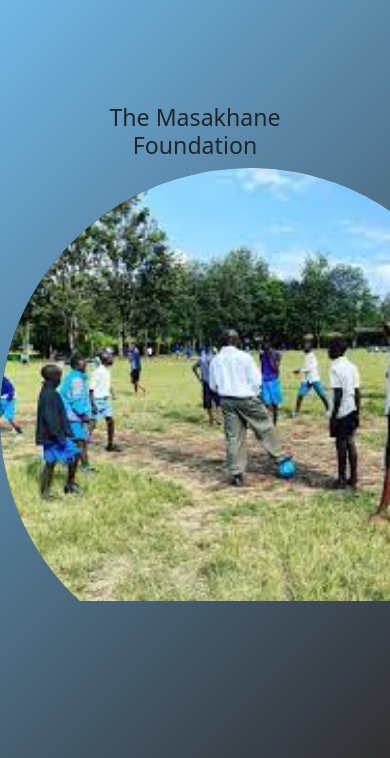
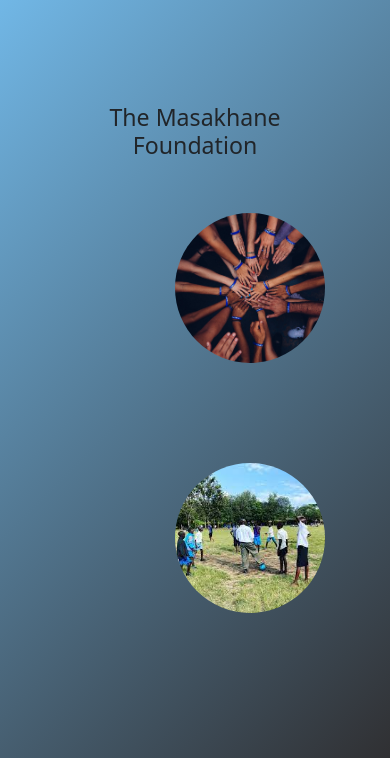
Before and after one commit to Juqula/-afeGaurd, a plain HTML site: page index.html in a window 390 px wide. Shown: the part 86-844 px from the top of the page. Drawn offline with nearby package versions, Linux system fonts and the light colour scheme; files whose address does not match are found by name.

Commit message:
added in css

```diff
--- a/Style.css
+++ b/Style.css
@@ -7,23 +7,34 @@
   list-style-type: none;
   scroll-behavior: smooth;
 }
+/* Default styles */
 .rounded-image {
-  position: relative;
-  width: 100%;
-  overflow: hidden;
+  display: flex;
+  flex-direction: row;
+  align-items: center;
+  justify-content: space-around;
 }
+
 .rounded-image img {
-  position: absolute;
-  top: 0;
-  width: 100%; /* Adjust as needed */
-  height: auto;
+  width: 200px; /* Adjust the width as needed */
+  height: 200px; /* Set height to ensure the aspect ratio is maintained */
+  object-fit: cover; /* Ensure the image covers the entire container */
+  border-radius: 50%; /* Make the image fully circular */
 }
-.rounded-image img:nth-child(1) {
-  left: 0;
+
+/* Responsive styles */
+@media screen and (max-width: 768px) {
+  .rounded-image {
+    flex-direction: column;
+  }
+
+  .rounded-image img {
+    width: 150px; /* Adjust the width for smaller screens */
+    height: 150px; /* Adjust the height accordingly */
+    margin-bottom: 10px; /* Add some spacing between the images */
+  }
 }
-.rounded-image img:nth-child(2) {
-  right: 0;
-}
+
 
 /* Navbar styles */
 #navbar{
```
